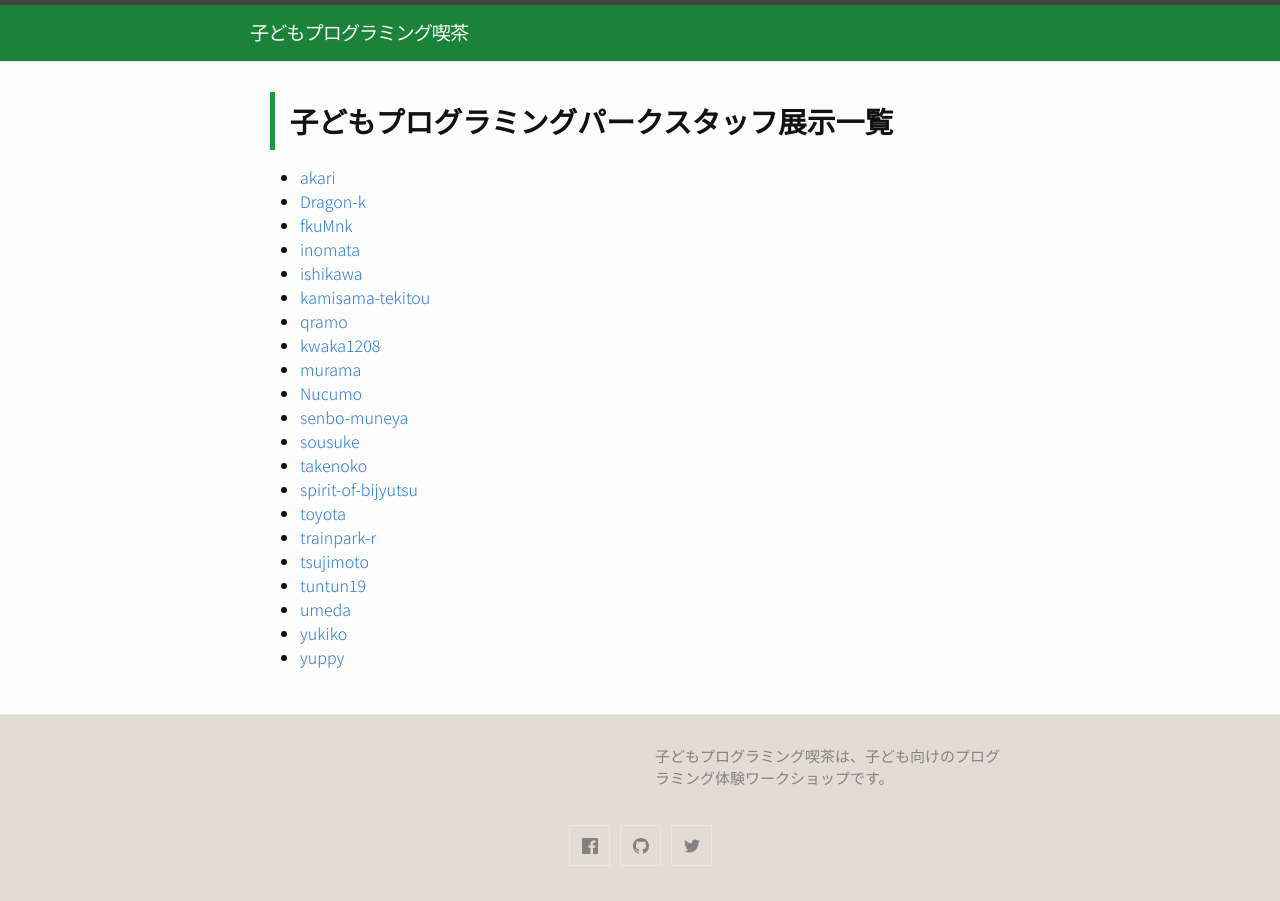
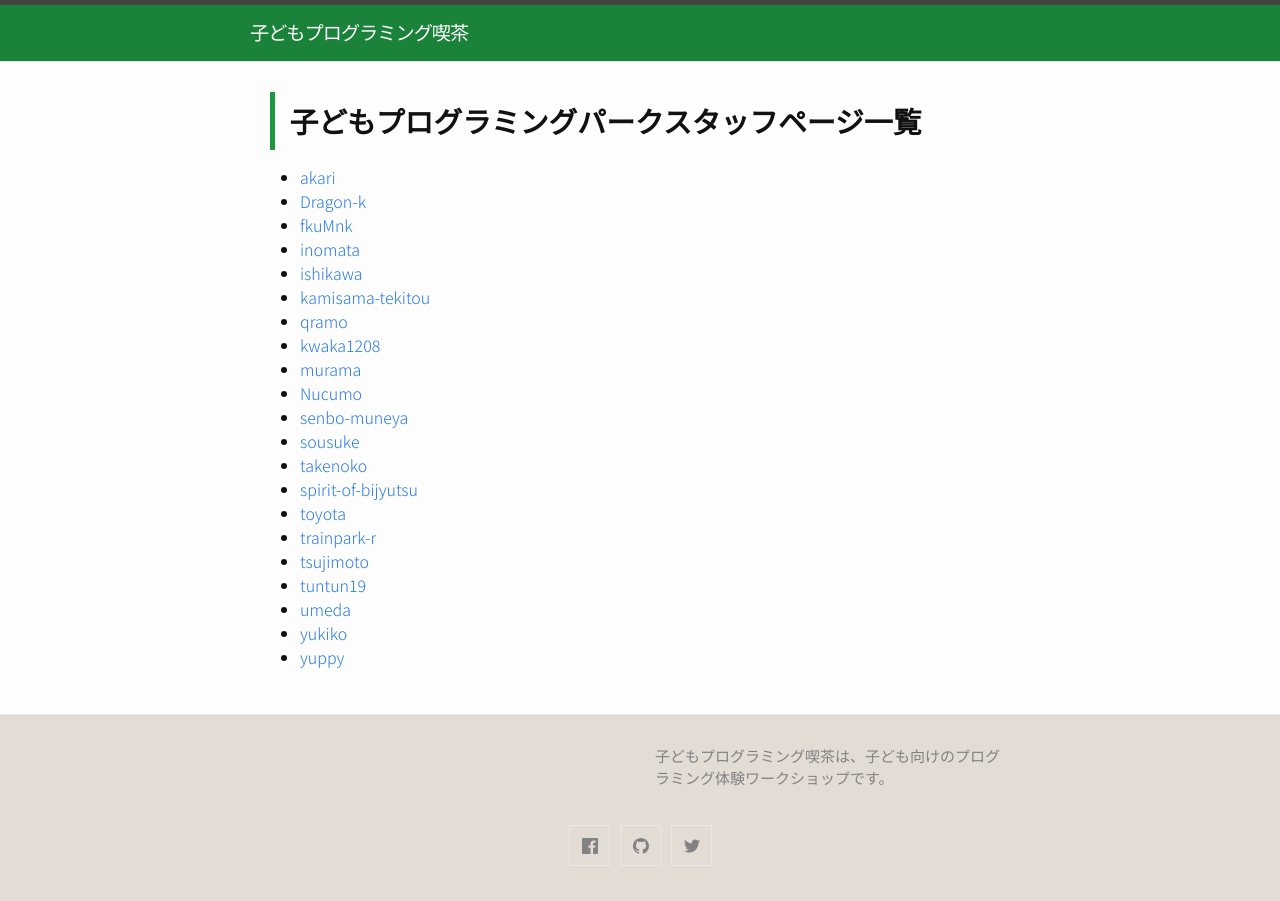
Before and after one commit to pgmsaloon4kids/pgmsaloon4kids.github.io, a Jekyll site: the page built from pages/staff/index.md, in a window 1280 px wide. Built offline with Jekyll 4.4.1, drawn with Linux system fonts in a browser that asks for light colours.

Commit message:
一覧ページのタイトル変更

```diff
--- a/pages/staff/index.md
+++ b/pages/staff/index.md
@@ -1,7 +1,7 @@
 ---
 layout: default
 permalink: /staff/
-title: 子どもプログラミングパークスタッフ展示一覧
+title: 子どもプログラミングパークスタッフページ一覧
 ---
 ## {{ page.title }}
 - [akari](https://pgmsaloon4kids.github.io/staff/akari){:target="_blank"}
```
